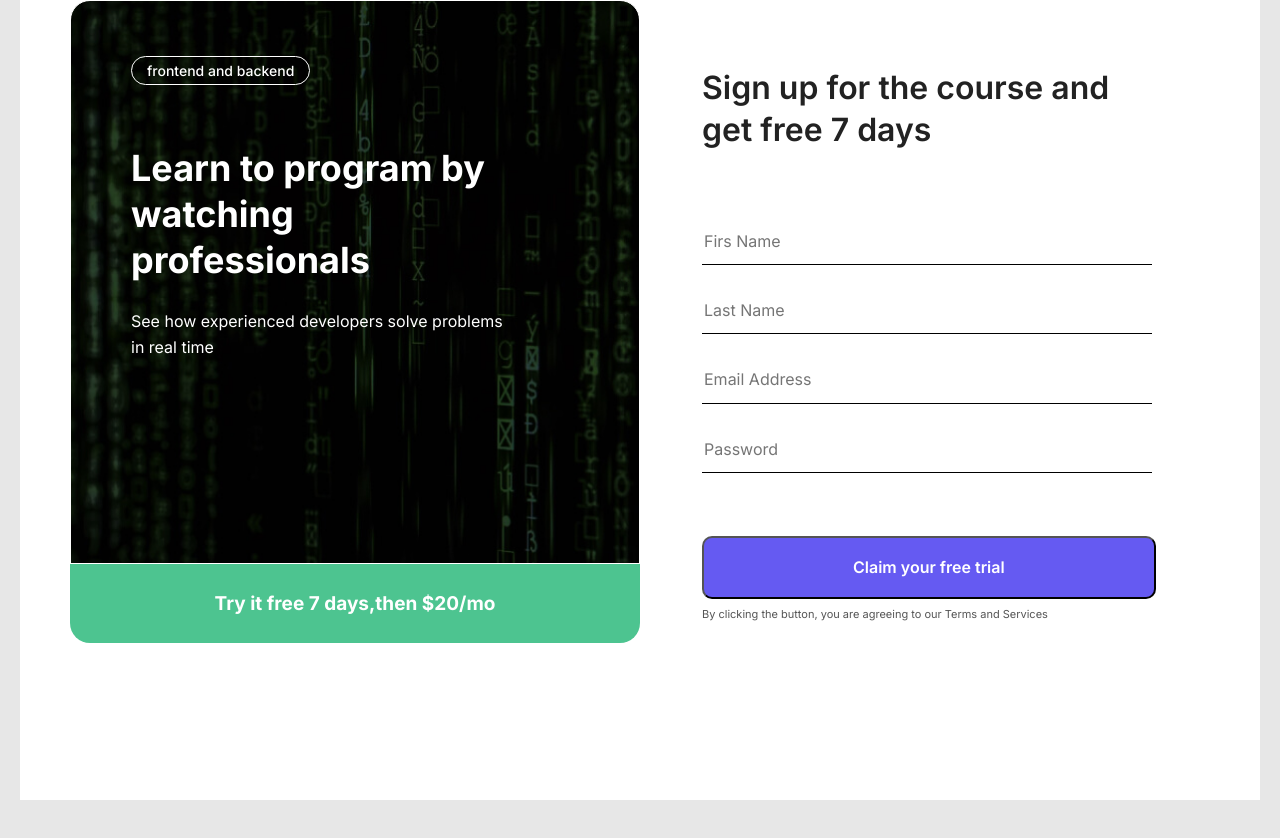
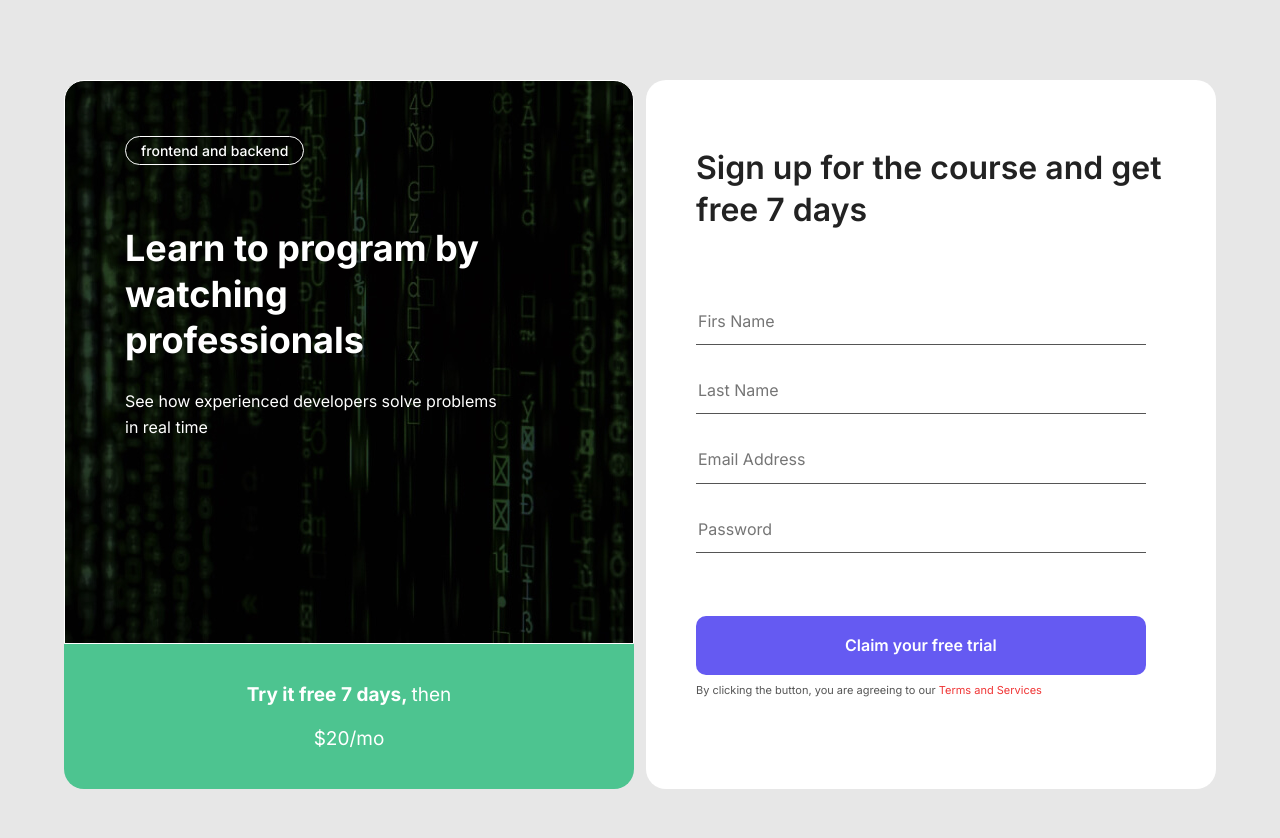
Before and after one commit to frontendoniyorbek/intro-component, a plain HTML site: page index.html in a window 1280 px wide. Before the commit the page ends 800 px from the top, so only its background shows below. Drawn offline with Linux system fonts and the light colour scheme.

Commit message:
Add hero-link and site-right-link

```diff
--- a/css/stayles.css
+++ b/css/stayles.css
@@ -1,7 +1,6 @@
 /* GLOBAL */
 html{
     box-sizing: border-box;
-    height: 100%;
     scroll-behavior: smooth;
 }
 
@@ -9,6 +8,10 @@ html{
 *::before,
 *::after {
     box-sizing:inherit;
+}
+
+*{
+    outline: 0;
 }
 
 body{
@@ -19,7 +22,7 @@ body{
     font-size: 16px;
     line-height: 19px;
     font-family:"Inter", "Arial",sans-serif;
-    background-color:#E7E7E7;;
+    background-color:#E7E7E7;
     color: #222;
 }
 
@@ -46,13 +49,14 @@ img{
 }
 
 .global-wrapper-container {
+    display: flex;
     flex-grow: 1;
-    display: flex;
     width: 100%;
-    max-width: 1240px;
+    max-width: 1152px;
     margin-left: auto;
     margin-right: auto;
-    background-color:#fff;
+    padding-top: 80px;
+    padding-bottom: 80px;
 }
 
 
@@ -67,38 +71,27 @@ img{
     padding-left: 60px;
     border-radius:20px 20px 0 0;
     background-image: url(../img/rectangle.jpg);
-    background-repeat: repeat;
-    background-position:center center;
-    background-size:100%;
+    background-repeat: no-repeat;
+    background-position:center left;
+    background-size:content;
 }
 
-.hero-global-link{
+.hero-global-text{
     padding-top: 55px;
 }
-.hero-link {
+.hero-texts {
     display: inline-block;
     padding: 5px 15px;
     margin-top: 0;
     margin-bottom: 60px;
     border:1px solid #fff;
     border-radius: 41px;
-    text-decoration: none;
     color: #fff;
-}
-
-.hero-link{
     font-style: normal;
     text-align: center;
     font-weight: 500;
     font-size: 14px;
     line-height: 17px;
-}
-.hero-link:hover{
-    opacity: 0.8;
-}
-
-.hero-link:active{
-    opacity: 0.6;
 }
 
 .hero-content {
@@ -131,19 +124,23 @@ img{
     margin-bottom: 203px;
 }
 
-.hero::after{
+.hero-link{
     display: block;
-    font-weight: 700;
+    text-decoration: none;
+    color: #fff;
+    padding: 29px 145px;
+    background-color: #4DC490;
+    border-radius: 0px 0px 20px 20px;
+    font-style: normal;
     font-size: 19px;
-    line-height: 23px;
+    font-weight: bold;
+    line-height: 2.3;
     text-align: center;
-    background-color: #4DC490;
-    color: #fff;
-    padding:28px 144px;
-    border-radius: 0px 0px 20px 20px;
-    content: "Try it free 7 days,then $20/mo";
 }
 
+.hero-button-text{
+    font-weight: 400;
+}
 
 /* SITE-RIGHT */
 .site-right{
@@ -151,12 +148,12 @@ img{
     max-width: 570px;
     background-color: #fff;
     border-radius: 20px;
-    padding-left: 12px;
+    margin-left: 12px;
 }
 
 .site-right-container{
     padding-top: 40px;
-    padding-bottom: 40px;
+    padding-bottom: 4text
 }
 
 .site-right-heading{
@@ -172,15 +169,28 @@ img{
 /* FORM */
 .site-input {
     border:0;
-    border-bottom: 1px solid #000;
+    border-bottom: 1px solid #555;
     width: 450px;
     margin-top: 0;
     margin-bottom: 35px;
     padding-bottom: 14px;
 }
 
-.site-right-link {
-    display: inline-block;
+.site-input:hover{
+    border-bottom:1px solid #000;
+}
+
+.site-input:active{
+    opacity: 0.6;
+}
+
+.site-right-button {
+    display: flex;
+    flex-direction: row;
+    justify-content: center;
+    align-items: center;
+    padding: 20px 149px;
+    border:none;
     margin-top: 28px;
     margin-bottom: 8px;
     text-decoration: none;
@@ -188,17 +198,16 @@ img{
     font-weight: 600;
     font-size: 16px;
     line-height: 19px;
-    padding: 20px 149px;
     background-color: #655AF2;
     border-radius: 10px;
     cursor: pointer;
 }
 
-.site-right-link:hover{
+.site-right-button:hover{
     background-color: #3A2BF8;
 }
 
-.site-right-link:active{
+.site-right-button:active{
     opacity: 0.6;
 }
 
@@ -207,6 +216,11 @@ img{
     line-height: 15px;
     color: #555;
     margin-top: 0;
+}
+
+.site-right-link{
+    color: #F03535;
+    text-decoration: none;
 }
 
 
--- a/index.html
+++ b/index.html
@@ -17,17 +17,18 @@
 </head>
 <body>
     <main class="main-content">
-        <div class="global-wrapper-container container">
+        <div class="global-wrapper-container">
             <div class="hero">
                 <div class="hero-global">
-                    <div class="hero-global-link">
-                        <a class="hero-link" href="#">frontend and backend</a>
+                    <div class="hero-global-text">
+                        <p class="hero-texts">frontend and backend</p>
                     </div>
                     <div class="hero-content">
                         <h1 class="hero-heading">Learn to program by watching professionals</h1>
                         <p class="hero-text">See how experienced developers solve problems in real time</p>
                     </div>
                 </div>
+                <a class="hero-link" href="#">Try it free 7 days, <span class="hero-button-text">then $20/mo</span></a>
             </div>
 
             <!-- SITE-RIGHT -->
@@ -39,9 +40,9 @@
                         <input class="site-input" type="text" aria-label="Last Name" placeholder="Last Name" required>
                         <input class="site-input" type="email" aria-label="Email Address" placeholder="Email Address" required>
                         <input class="site-input" type="password" aria-label="Password" placeholder="Password" required>
-                        <button class="site-right-link" type="submit">Claim your free trial</button>
+                        <button class="site-right-button" type="submit">Claim your free trial</button>
                     </form>
-                    <p class="site-right-text">By clicking the button, you are agreeing to our Terms and Services</p>
+                    <p class="site-right-text">By clicking the button, you are agreeing to our <a class="site-right-link" href="#">Terms and Services</a></p>
                 </div>
             </section>
         </div>
```
